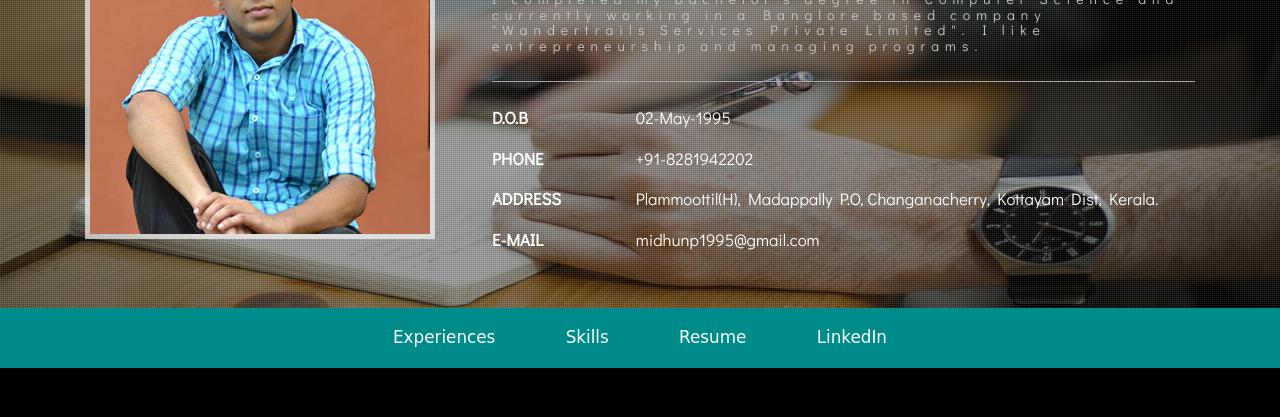
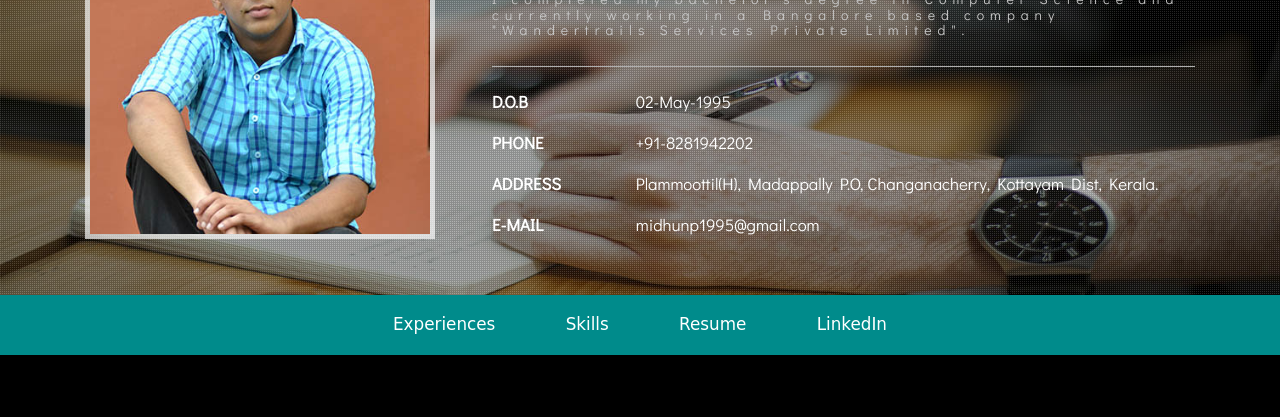
Before and after one commit to Midhun-Jo-Antony/Midhun-Jo-Antony.github.io, a plain HTML site: page index.html in a window 1280 px wide. Shown: the part 167-584 px from the top of the page. Drawn offline with Linux system fonts and the light colour scheme; a web font is replaced by a local one.

Commit message:
Update index.html

```diff
--- a/index.html
+++ b/index.html
@@ -52,7 +52,7 @@ License URL: http://creativecommons.org/licenses/by/3.0/
 				<div class="col-md-8 header-right">
 					<h2>Hello</h2>
 					<h1>I'm Midhun Jo Antony</h1>
-					<h6>I completed my bachelor's degree in Computer Science and currently working in a Banglore based company "Wandertrails Services Private Limited". I like entrepreneurship and managing programs.</h6>
+					<h6>I completed my bachelor's degree in Computer Science and currently working in a Bangalore based company "Wandertrails Services Private Limited".</h6>
 						<ul class="address">
 						<li>
 							<ul class="address-text">
```
